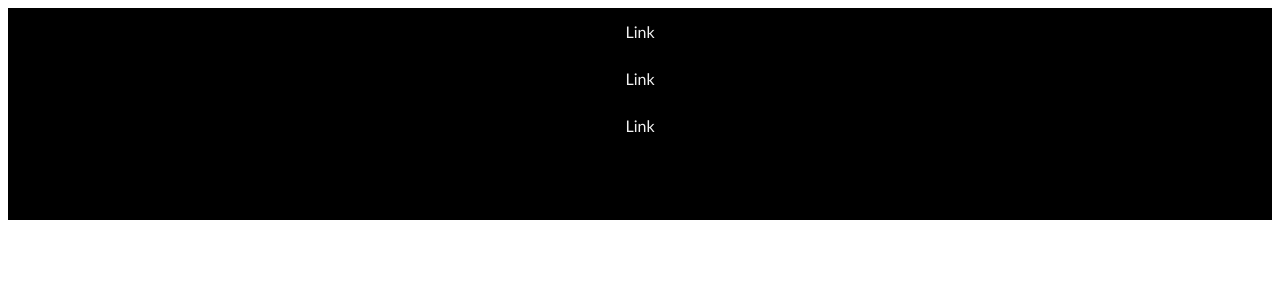
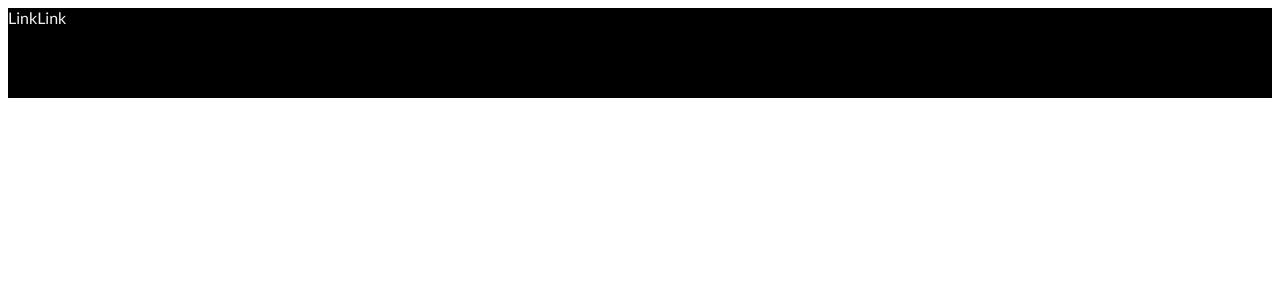
Before and after one commit to sohipatel/sohipatel.github.io, a Jekyll site: the page built from index.md, in a window 1280 px wide. Shown: the top 300 px of the page. Built offline with Jekyll 4.4.1, drawn with Linux system fonts in a browser that asks for light colours; our own code applies the rules of GitHub Pages for plain Markdown files.

Commit message:
Update default.html

```diff
--- a/_layouts/default.html
+++ b/_layouts/default.html
@@ -25,11 +25,10 @@ body {
 
 /* Style the topnav links */
 .topnav a {
-  float: center;
+  float: left;
   display: block;
   color: #f2f2f2;
   text-align: center;
-  padding: 14px 16px;
   text-decoration: none;
 }
 
@@ -54,7 +53,7 @@ body {
 <body>
 
 <div class="topnav">
-  <a href="#">Link</a>
+  <a href="#"></a>
   <a href="#">Link</a>
   <a href="#">Link</a>
 </div>
```
